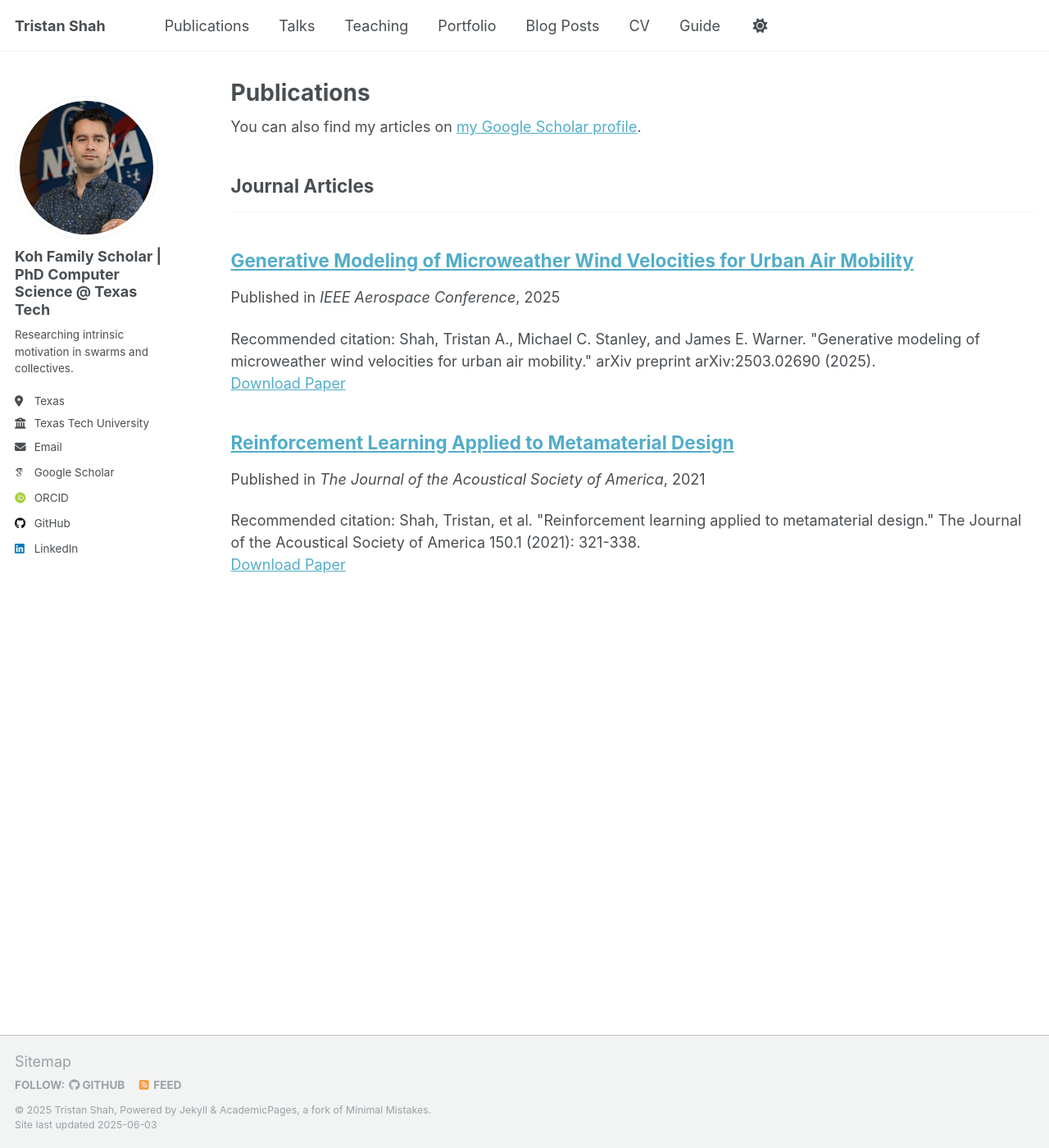
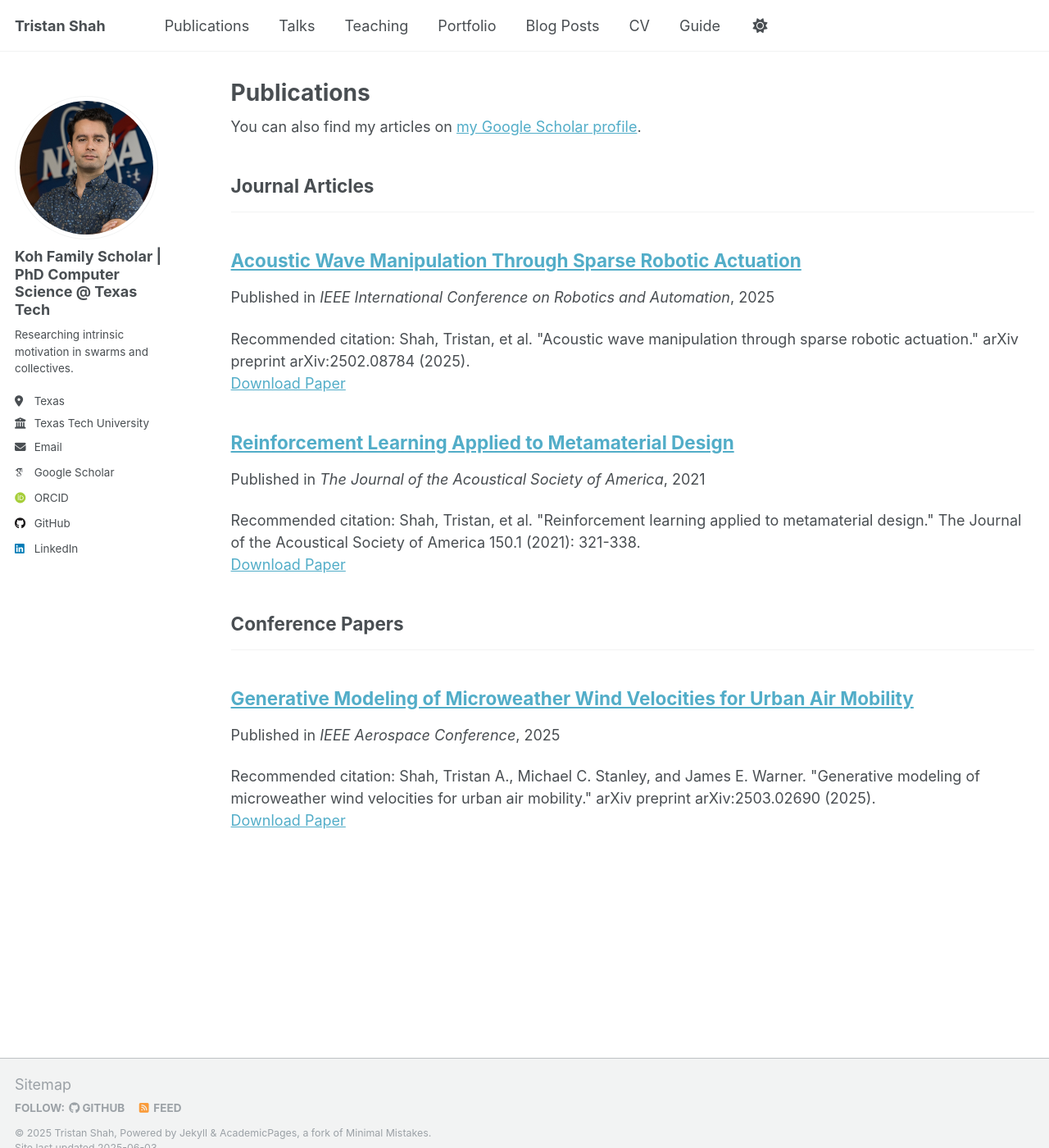
Before and after one commit to gladisor/gladisor.github.io, a Jekyll site: the page built from _pages/publications.html, in a window 1280 px wide and 1400 px high. Shown: the whole window at 82% size. Built offline with Jekyll 4.4.1, drawn with Linux system fonts in a browser that asks for light colours; some web fonts are replaced.

Commit message:
specified conference

```diff
--- /dev/null
+++ b/_publications/2025-2-14-acoustic-wave-manipulation.md
@@ -0,0 +1,10 @@
+---
+title: "Acoustic Wave Manipulation Through Sparse Robotic Actuation"
+collection: publications
+category: manuscripts
+permalink: /publication/2025-2-14-acoustic-wave-manipulation
+date: 2025-02-14
+venue: 'IEEE International Conference on Robotics and Automation'
+paperurl: 'http://tristan-shah.github.io/files/Acoustic Wave Manipulation Through Sparse Robotic Actuation.pdf'
+citation: 'Shah, Tristan, et al. "Acoustic wave manipulation through sparse robotic actuation." arXiv preprint arXiv:2502.08784 (2025).'
+---
```
Also changed, not shown: _publications/2025-3-4-generative-modeling-microweather.md (+2 -2 lines), 1 other file.
